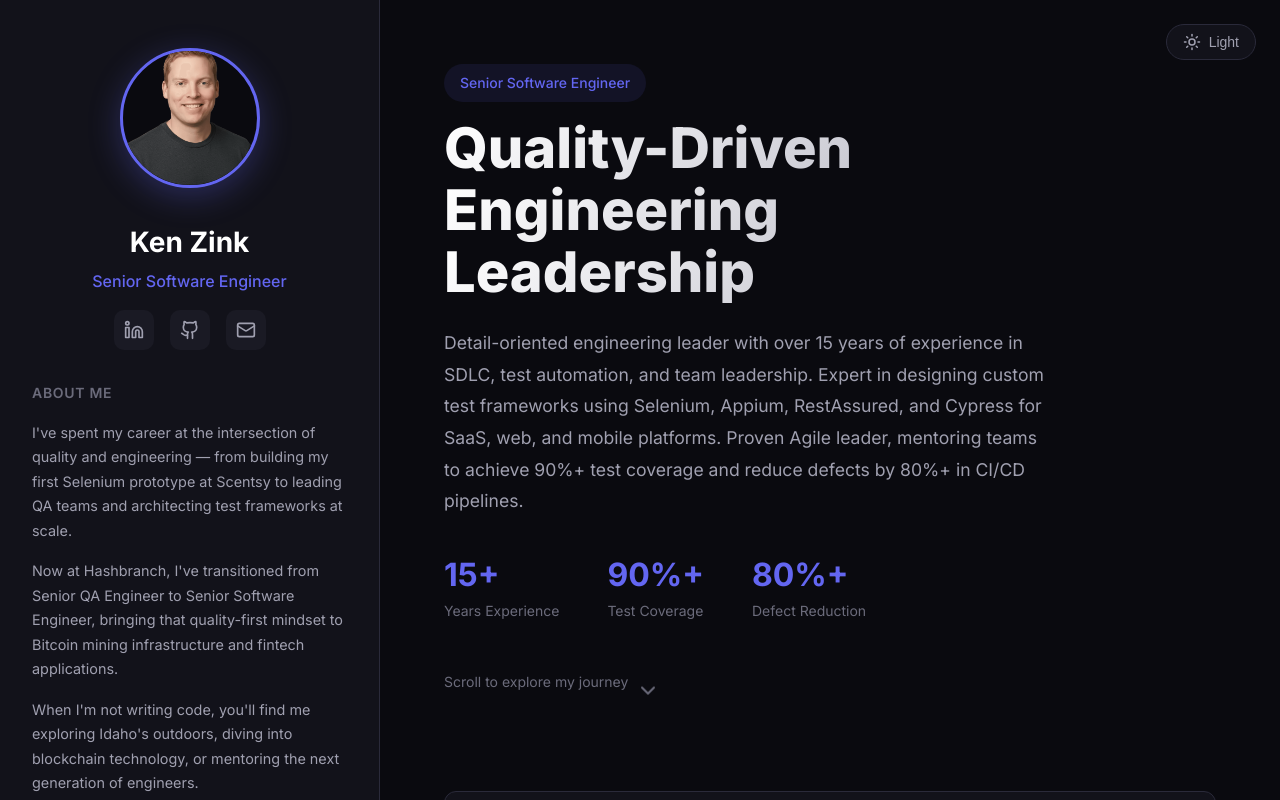
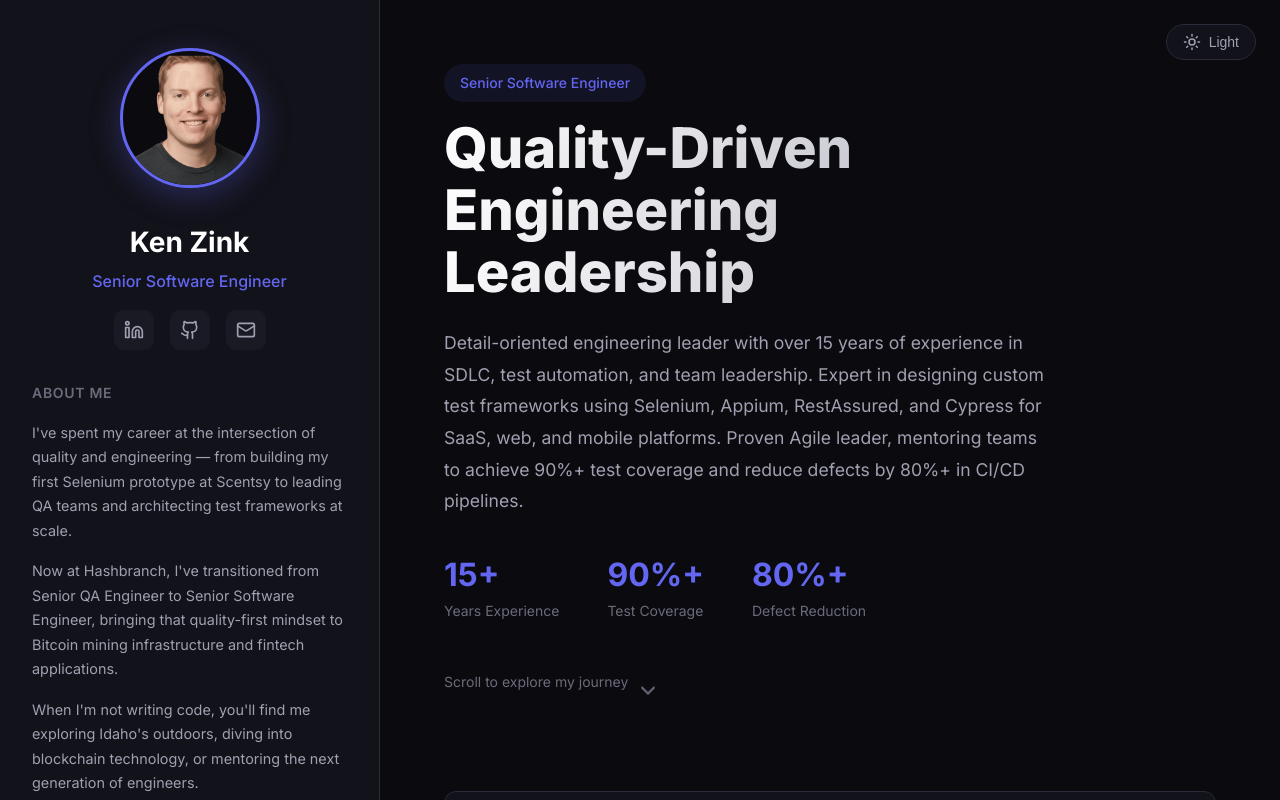
Before and after one commit to Morpheis/portfolio, a React (Vite) app: page / in a window 1280 px wide. Shown: the top 800 px of the page. Built offline with nearby package versions, Linux system fonts and the light colour scheme.

Commit message:
fix: shift profile photo down 16px for better hair visibility
Scale image 1.22x and translateY 16px to push the photo down within
the circle, giving the hair more clearance from the circle's top edge.

```diff
--- a/src/App.css
+++ b/src/App.css
@@ -113,6 +113,8 @@ body {
   height: 100%;
   object-fit: cover;
   object-position: center top;
+  transform: scale(1.22) translateY(16px);
+  transform-origin: center center;
 }
 
 .profile-info {
```
